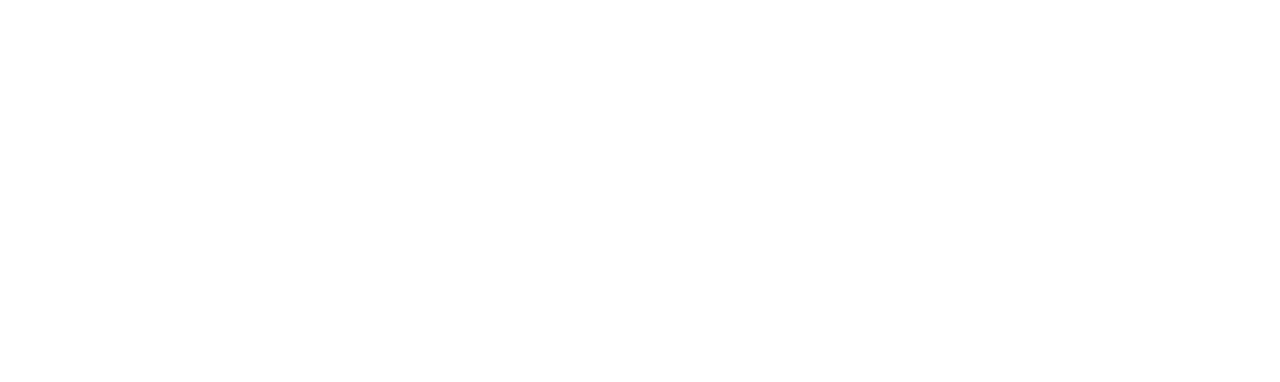
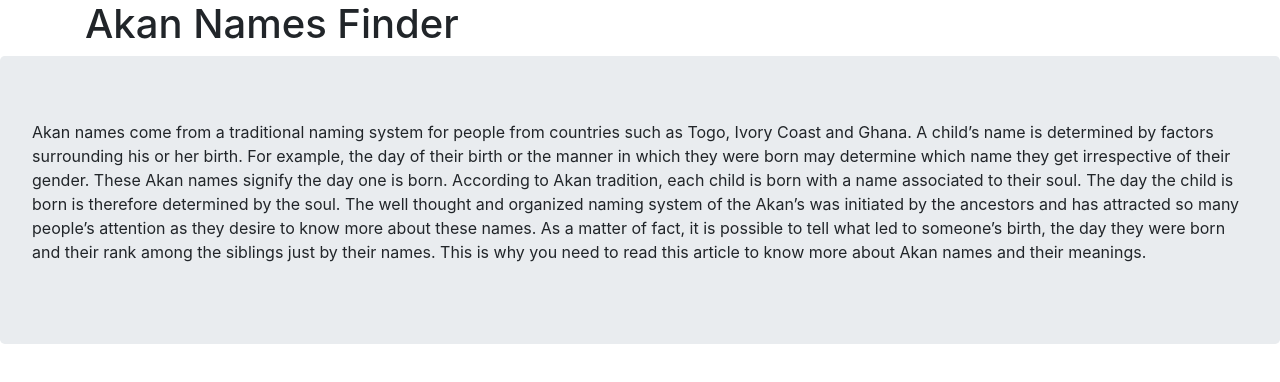
Before and after one commit to Peter-cloud-web/Akan-names-generator, a plain HTML site: page index.html in a window 1280 px wide. Drawn offline with Linux system fonts and the light colour scheme.

Commit message:
use Divs element to enable HTML5 structure

```diff
--- a/index.html
+++ b/index.html
@@ -9,8 +9,18 @@
 </head>
 <body>
 	<header>
+		<div class="container">
+			<h1>Akan Names Finder</h1>
+		</div>
+	</header>
+	<div class="jumbotron">
+		<p>
+				Akan names come from a traditional naming system for people from countries such as Togo, Ivory Coast and Ghana. A child’s name is determined by factors surrounding his or her birth. For example, the day of their birth or the manner in which they were born may determine which name they get irrespective of their gender. These Akan names signify the day one is born. According to Akan tradition, each child is born with a name associated to their soul. The day the child is born is therefore determined by the soul. The well thought and organized naming system of the Akan’s was initiated by the ancestors and has attracted so many people’s attention as they desire to know more about these names. As a matter of fact, it is possible to tell what led to someone’s birth, the day they were born and their rank among the siblings just by their names. This is why you need to read this article to know more about Akan names and their meanings.
+			</p>
+	</div>
+	<div class = "input">
 
-	</header>
+	</div>
 
 </body>
 </html>
```
